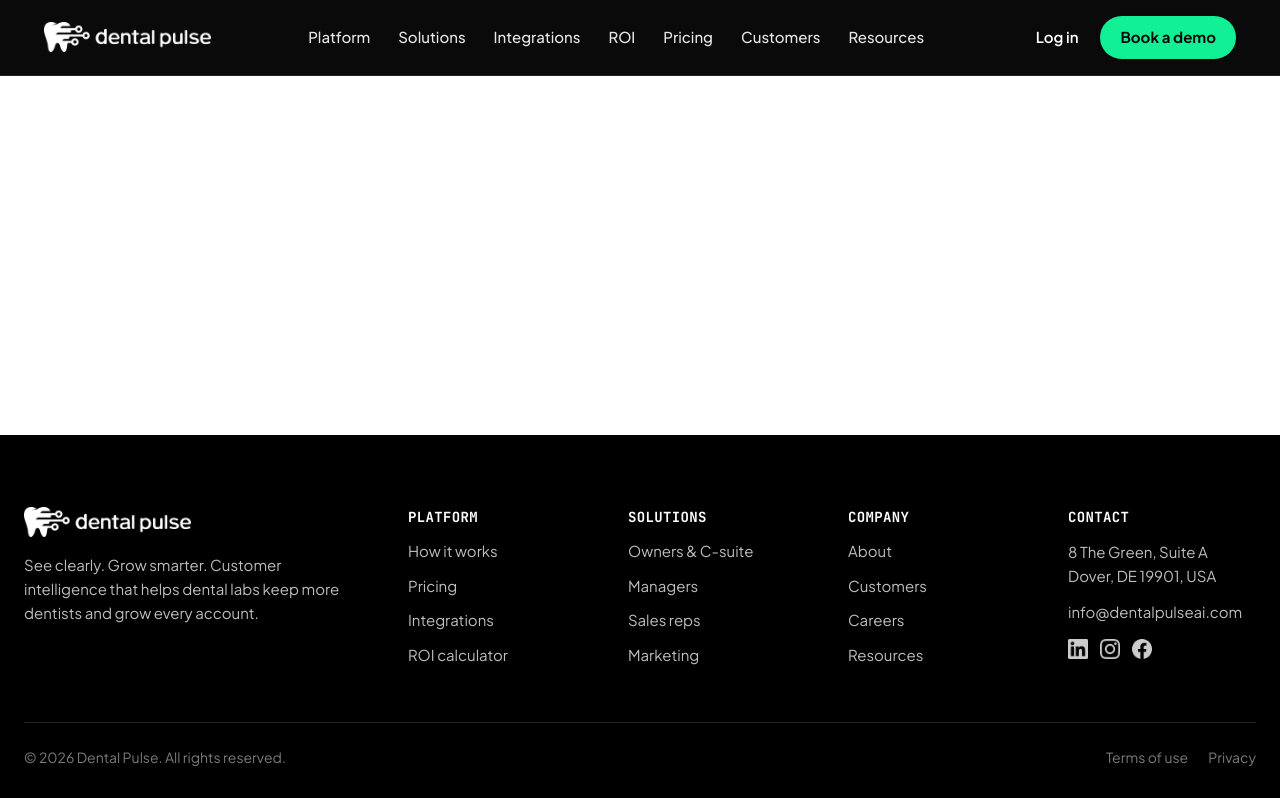
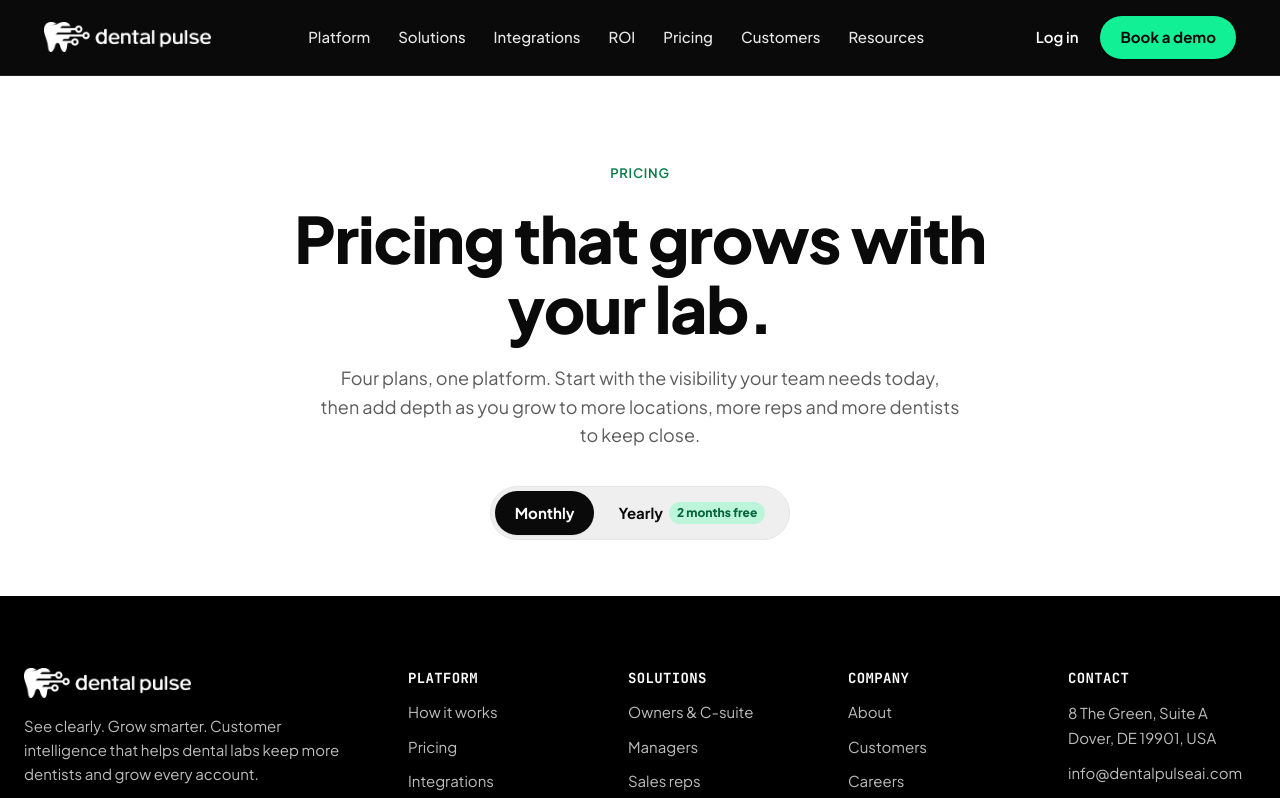
Before and after one commit to dentalPulse/dentalpulse-website, a Next.js app: page /pricing in a window 1280 px wide. Shown: the top 798 px of the page. Built offline with nearby package versions, Linux system fonts and the light colour scheme.

Commit message:
feat(pricing): implement pricing hero with interactive billing toggle (Phase 2)

```diff
--- a/new_docs/PRICING_IMPLEMENTATION_PLAN.md
+++ b/new_docs/PRICING_IMPLEMENTATION_PLAN.md
@@ -38,8 +38,8 @@ src/
 
 ---
 
-### Phase 2: Pricing Hero & Interactive Billing Toggle (`PricingHero.tsx`)
-1. Create `src/components/pricing/PricingHero.tsx`:
+### Phase 2: Pricing Hero & Interactive Billing Toggle (`PricingHero.tsx`) (COMPLETED)
+1. Created `src/components/pricing/PricingHero.tsx`:
    - Kicker: `PRICING` (JetBrains Mono, `#067A47`).
    - Headline: *"Pricing that grows with your lab."*
    - Subtext: *"Four plans, one platform. Start with the visibility your team needs today, then add depth as you grow to more locations, more reps and more dentists to keep close."*
@@ -47,6 +47,10 @@ src/
      * `Monthly` button.
      * `Yearly` button with green `2 months free` badge (`#BDF5DA` / `#06663C`).
      * State passed down to plan cards for dynamic pricing updates.
+2. Created `src/components/pricing/PricingPageContent.tsx`:
+   - Client component managing `isYearly` state and hosting pricing child sections.
+3. Connected into `src/app/pricing/page.tsx` maintaining server-side SEO metadata.
+4. Verified compilation via `npm run build` (16 routes compiled) and HTTP 200 on `http://localhost:3000/pricing`.
 
 ---
 
--- a/src/app/pricing/page.tsx
+++ b/src/app/pricing/page.tsx
@@ -1,6 +1,7 @@
 import type { Metadata } from 'next';
 import { Header } from '@/components/layout/Header';
 import { Footer } from '@/components/layout/Footer';
+import { PricingPageContent } from '@/components/pricing/PricingPageContent';
 
 export const metadata: Metadata = {
   title: 'Pricing | DentalPulse',
@@ -18,9 +19,7 @@ export default function PricingPage() {
   return (
     <main className="min-h-screen w-full flex flex-col bg-white">
       <Header />
-      <div className="flex-1 w-full flex flex-col">
-        {/* Pricing sections will be assembled in subsequent phases */}
-      </div>
+      <PricingPageContent />
       <Footer />
     </main>
   );
--- /dev/null
+++ b/src/components/pricing/PricingHero.tsx
@@ -0,0 +1,62 @@
+import React from 'react';
+
+interface PricingHeroProps {
+  isYearly: boolean;
+  onToggleYearly: (yearly: boolean) => void;
+}
+
+export function PricingHero({ isYearly, onToggleYearly }: PricingHeroProps) {
+  return (
+    <section className="w-full bg-white pt-16 sm:pt-22 pb-12 sm:pb-14 px-6 text-center">
+      <div className="max-w-[820px] mx-auto flex flex-col items-center gap-4 sm:gap-5">
+        <p className="m-0 font-mono text-[13px] font-semibold text-[#067A47] tracking-[0.06em] uppercase">
+          PRICING
+        </p>
+        <h1 className="m-0 text-[38px] sm:text-[50px] lg:text-[64px] font-extrabold leading-[1.04] tracking-[-0.035em] text-[#0A0A0A]">
+          Pricing that grows with your lab.
+        </h1>
+        <p className="m-0 text-[17px] sm:text-[18px] leading-[1.6] text-[#5C5C5C] max-w-[640px]">
+          Four plans, one platform. Start with the visibility your team needs today, then add depth as you grow to more locations, more reps and more dentists to keep close.
+        </p>
+
+        {/* Interactive Billing Cadence Switcher */}
+        <div
+          role="group"
+          aria-label="Billing cadence"
+          className="inline-flex items-center gap-1 p-1 rounded-full bg-[#EFEFEF] border border-[#E6E6E6] mt-3 sm:mt-4 text-[14px] sm:text-[15px] font-bold select-none"
+        >
+          {/* Monthly Button */}
+          <button
+            type="button"
+            onClick={() => onToggleYearly(false)}
+            aria-pressed={!isYearly}
+            className={`px-5 py-2.5 rounded-full transition-all cursor-pointer min-h-[44px] ${
+              !isYearly
+                ? 'bg-[#0A0A0A] text-white shadow-xs'
+                : 'text-[#0A0A0A] hover:bg-black/5'
+            }`}
+          >
+            Monthly
+          </button>
+
+          {/* Yearly Button with 2 Months Free Badge */}
+          <button
+            type="button"
+            onClick={() => onToggleYearly(true)}
+            aria-pressed={isYearly}
+            className={`px-5 py-2.5 rounded-full transition-all cursor-pointer min-h-[44px] inline-flex items-center ${
+              isYearly
+                ? 'bg-[#0A0A0A] text-white shadow-xs'
+                : 'text-[#0A0A0A] hover:bg-black/5'
+            }`}
+          >
+            <span>Yearly</span>
+            <span className="text-[11px] sm:text-[12px] font-extrabold text-[#06663C] bg-[#BDF5DA] px-2 py-0.5 rounded-full ml-1.5 shrink-0">
+              2 months free
+            </span>
+          </button>
+        </div>
+      </div>
+    </section>
+  );
+}
--- /dev/null
+++ b/src/components/pricing/PricingPageContent.tsx
@@ -0,0 +1,15 @@
+"use client";
+
+import React, { useState } from 'react';
+import { PricingHero } from '@/components/pricing/PricingHero';
+
+export function PricingPageContent() {
+  const [isYearly, setIsYearly] = useState(false);
+
+  return (
+    <div className="flex-1 w-full flex flex-col">
+      <PricingHero isYearly={isYearly} onToggleYearly={setIsYearly} />
+      {/* Plan cards, compare table, FAQ, and CTA will be assembled in subsequent phases */}
+    </div>
+  );
+}
```
